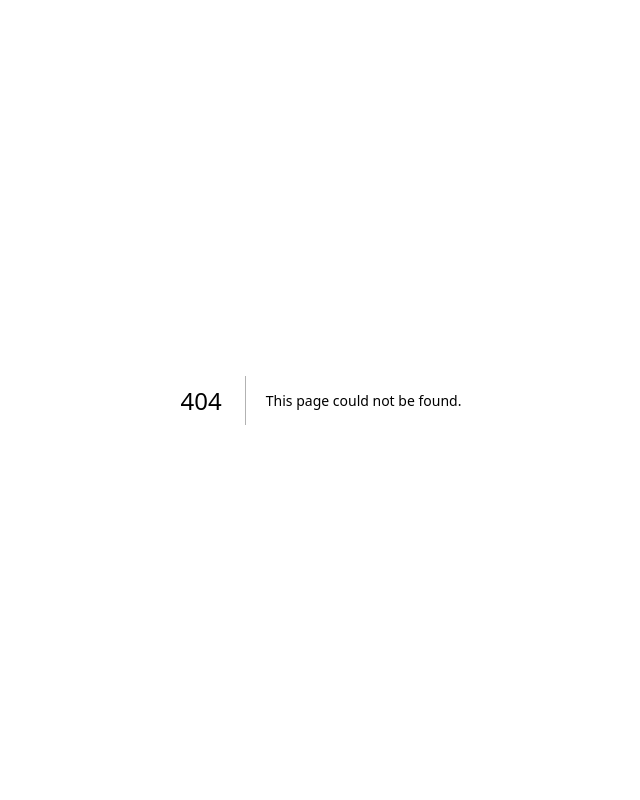
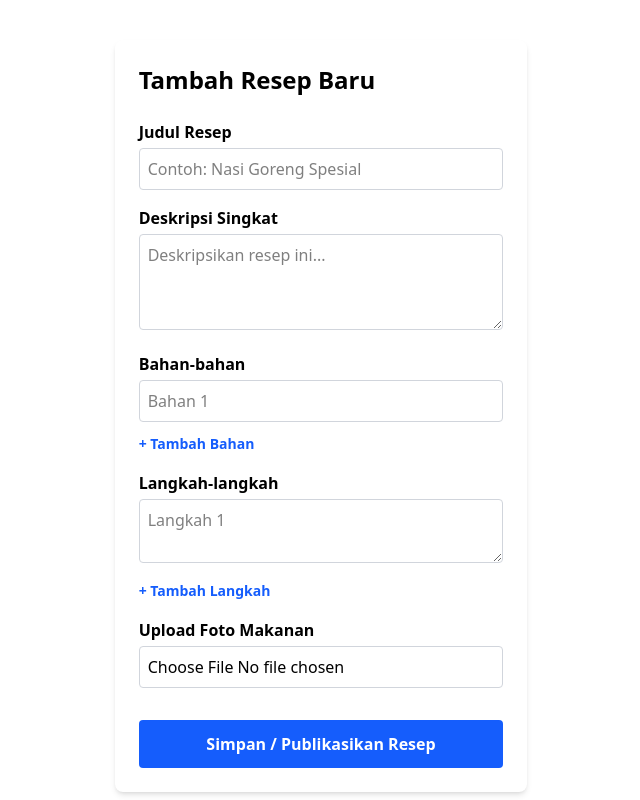
Before and after one commit to DafferNx/tubes-web-rongawi, a Next.js app: page /add-recipe in a window 1280 px wide. Before the commit this address had no page. Shown: the whole page, without its empty margins (319-959 px from the left). Built offline with nearby package versions, Linux system fonts and the light colour scheme.

Commit message:
tambah halaman add recipe

```diff
--- /dev/null
+++ b/src/app/add-recipe/page.jsx
@@ -0,0 +1,155 @@
+"use client";
+
+import { useState } from 'react';
+
+export default function AddRecipePage() {
+  const [title, setTitle] = useState('');
+  const [description, setDescription] = useState('');
+  const [ingredients, setIngredients] = useState(['']);
+  const [steps, setSteps] = useState(['']);
+  const [image, setImage] = useState(null);
+  const [isLoading, setIsLoading] = useState(false);
+
+  const handleIngredientChange = (index, value) => {
+    const newIngredients = [...ingredients];
+    newIngredients[index] = value;
+    setIngredients(newIngredients);
+  };
+
+  const handleStepChange = (index, value) => {
+    const newSteps = [...steps];
+    newSteps[index] = value;
+    setSteps(newSteps);
+  };
+
+  const handleSubmit = async (e) => {
+    e.preventDefault();
+    setIsLoading(true);
+
+    const formData = new FormData();
+    formData.append('title', title);
+    formData.append('description', description);
+    formData.append('ingredients', JSON.stringify(ingredients.filter(i => i.trim() !== '')));
+    formData.append('steps', JSON.stringify(steps.filter(s => s.trim() !== '')));
+
+    if (image) {
+      formData.append('image', image);
+    }
+
+    try {
+      const response = await fetch('/api/recipes', {
+        method: 'POST',
+        body: formData,
+      });
+
+      if (response.ok) {
+        alert('Resep berhasil disimpan!');
+        setTitle('');
+        setDescription('');
+        setIngredients(['']);
+        setSteps(['']);
+        setImage(null);
+      } else {
+        alert('Gagal menyimpan resep. Pastikan API sudah siap.');
+      }
+    } catch (error) {
+      console.error("Error:", error);
+      alert('Terjadi kesalahan saat mengirim data.');
+    } finally {
+      setIsLoading(false);
+    }
+  };
+
+  return (
+    <div className="max-w-2xl mx-auto p-6 mt-10 bg-white rounded-lg shadow-md text-black">
+      <h1 className="text-2xl font-bold mb-6">Tambah Resep Baru</h1>
+
+      <form onSubmit={handleSubmit} className="space-y-4">
+        <div>
+          <label className="block font-semibold mb-1">Judul Resep</label>
+          <input
+            type="text"
+            required
+            value={title}
+            onChange={(e) => setTitle(e.target.value)}
+            className="w-full border border-gray-300 p-2 rounded"
+            placeholder="Contoh: Nasi Goreng Spesial"
+          />
+        </div>
+
+        <div>
+          <label className="block font-semibold mb-1">Deskripsi Singkat</label>
+          <textarea
+            required
+            value={description}
+            onChange={(e) => setDescription(e.target.value)}
+            className="w-full border border-gray-300 p-2 rounded h-24"
+            placeholder="Deskripsikan resep ini..."
+          />
+        </div>
+
+        <div>
+          <label className="block font-semibold mb-1">Bahan-bahan</label>
+          {ingredients.map((ingredient, index) => (
+            <input
+              key={index}
+              type="text"
+              required
+              value={ingredient}
+              onChange={(e) => handleIngredientChange(index, e.target.value)}
+              className="w-full border border-gray-300 p-2 rounded mb-2"
+              placeholder={`Bahan ${index + 1}`}
+            />
+          ))}
+          <button
+            type="button"
+            onClick={() => setIngredients([...ingredients, ''])}
+            className="text-blue-600 text-sm font-bold mt-1"
+          >
+            + Tambah Bahan
+          </button>
+        </div>
+
+        <div>
+          <label className="block font-semibold mb-1">Langkah-langkah</label>
+          {steps.map((step, index) => (
+            <textarea
+              key={index}
+              required
+              value={step}
+              onChange={(e) => handleStepChange(index, e.target.value)}
+              className="w-full border border-gray-300 p-2 rounded mb-2 h-16"
+              placeholder={`Langkah ${index + 1}`}
+            />
+          ))}
+          <button
+            type="button"
+            onClick={() => setSteps([...steps, ''])}
+            className="text-blue-600 text-sm font-bold mt-1"
+          >
+            + Tambah Langkah
+          </button>
+        </div>
+
+        <div>
+          <label className="block font-semibold mb-1">Upload Foto Makanan</label>
+          <input
+            type="file"
+            required
+            accept="image/*"
+            onChange={(e) => setImage(e.target.files[0])}
+            className="w-full border border-gray-300 p-2 rounded"
+          />
+        </div>
+
+        <button
+          type="submit"
+          disabled={isLoading}
+          className="w-full bg-blue-600 text-white p-3 rounded font-bold hover:bg-blue-700 disabled:bg-gray-400 mt-4"
+        >
+          {isLoading ? 'Menyimpan...' : 'Simpan / Publikasikan Resep'}
+        </button>
+      </form>
+    </div>
+  );
+}
```
